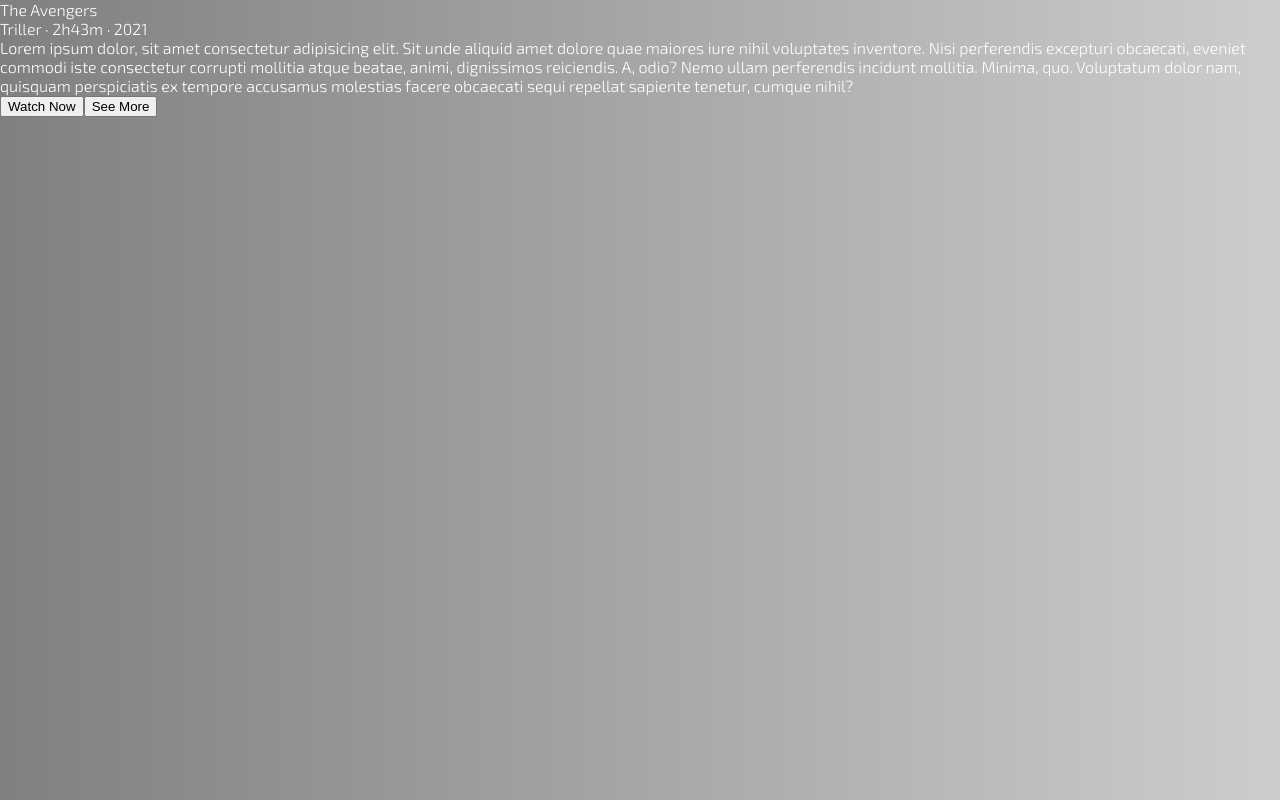
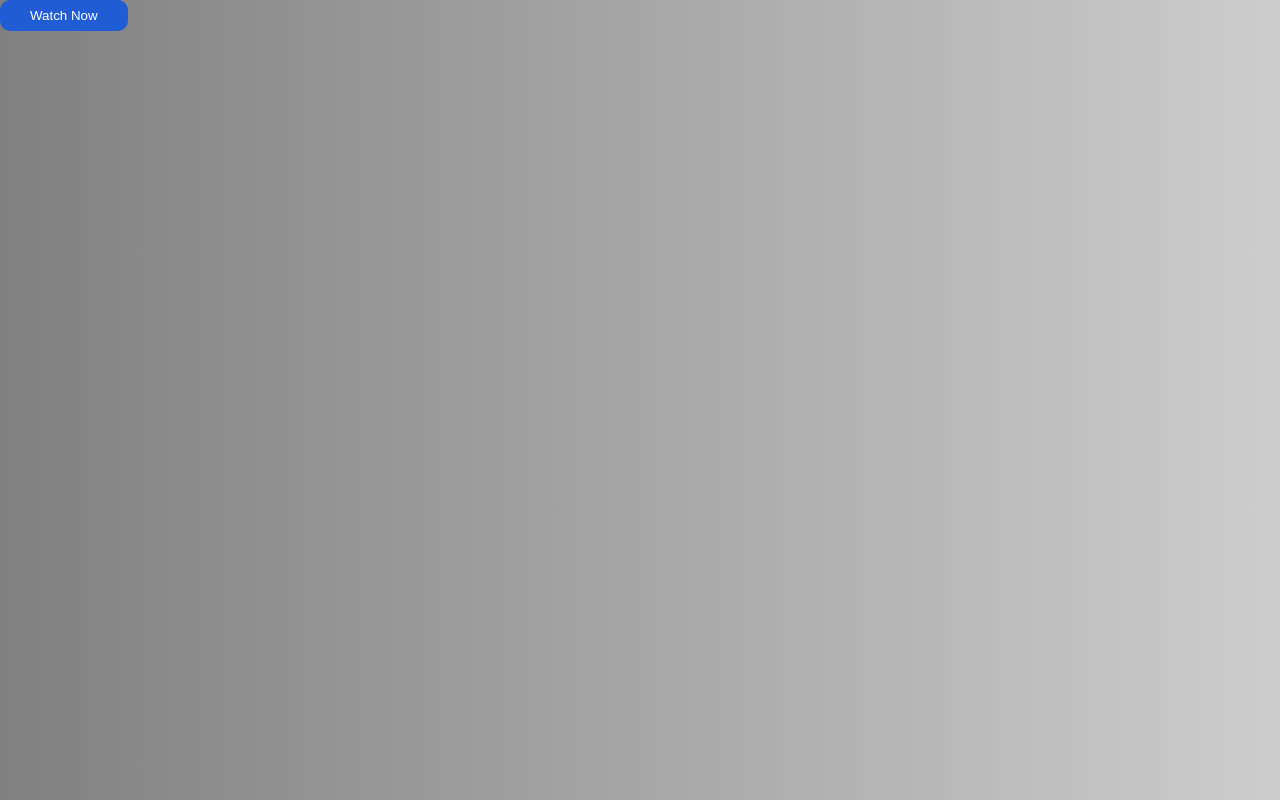
Before and after one commit to Kevsely/netflix-bj, a React (Create React App) app: page / in a window 1280 px wide. Built offline with nearby package versions, Linux system fonts and the light colour scheme.

Commit message:
Build up the CustomButton comp

```diff
--- a/src/App.js
+++ b/src/App.js
@@ -1,13 +1,10 @@
-import MenuItem from './components/menu-item/menu-item.component';
-
 import './App.scss';
-import Synopsis from './components/synopsis/synopsis.component';
-
+import CustomButton from './components/custom-button/custom-button.component';
 
 function App() {
     return (
         <div className="App">
-      <Synopsis />
+            <CustomButton main>Watch Now</CustomButton>
         </div>
     );
 }
--- /dev/null
+++ b/src/components/custom-button/custom-button.component.jsx
@@ -0,0 +1,11 @@
+import React from "react"
+
+import "./custom-button.styles.scss"
+
+const CustomButton = ({ children, main }) => {
+    return (
+        <button className={`${main ? "main" : ""}`}>{ children }</button>
+    )
+}
+
+export default CustomButton
--- /dev/null
+++ b/src/components/custom-button/custom-button.styles.scss
@@ -0,0 +1,14 @@
+button {
+    border: 1px solid;
+    border-radius: 10px;
+
+    padding: 8px 30px;
+
+    color: white;
+    background: none;
+
+    &.main {
+        border: none;
+        background-color: rgb(32, 93, 213);
+    }
+}
```
Also changed, not shown: src/components/custom-button/custom-button.jsx (deleted). Lines whose indentation alone changed are shown as unchanged.
